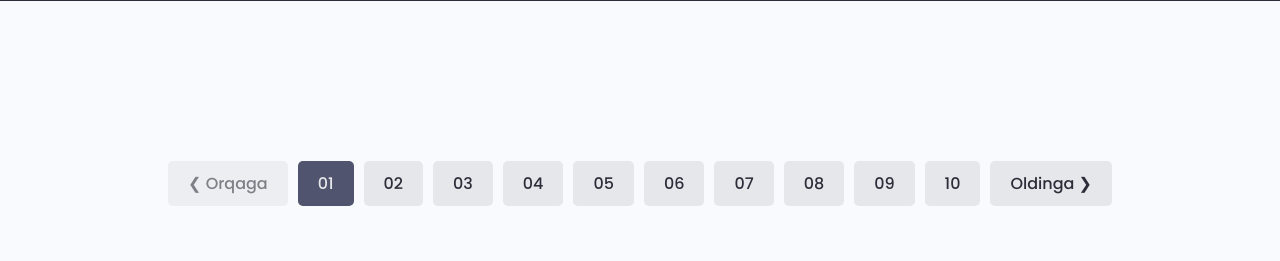
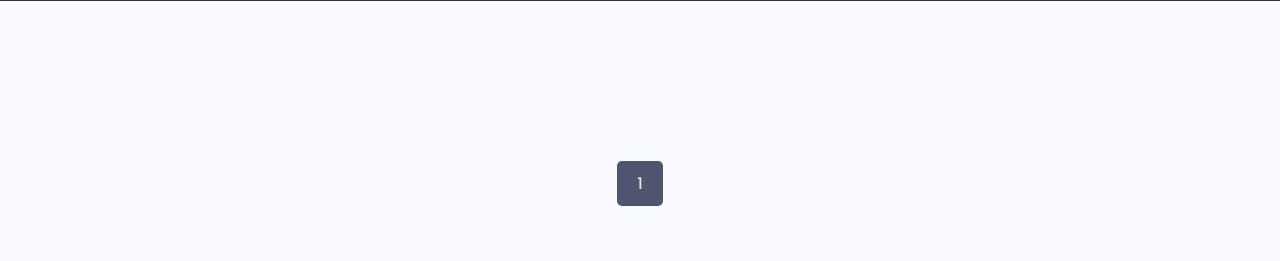
Before and after one commit to bakhtiyorturaev/education_center, a Django app: page / in a window 1280 px wide. Shown: the part 395-656 px from the top of the page. Run offline with Django 4.2, Linux system fonts and the light colour scheme; some libraries are stand-ins or nearby versions.

Commit message:
paginator_page

```diff
--- a/users/templates/users/profiles.html
+++ b/users/templates/users/profiles.html
@@ -11,10 +11,10 @@
             </div>
 
             <div class="hero-section__search">
-                <form class="form" action="#" method="get">
+                <form class="form" action="{% url 'profiles' %}" method="get">
                     <div class="form__field">
                         <label for="formInput#search">Bitiruvchilarni top </label>
-                        <input class="input input--text" id="formInput#search" type="text" name="text"
+                        <input class="input input--text" id="formInput#search" type="text" name="q"
                             placeholder="Bitiruvchi ismi bilan top" />
                     </div>
 
@@ -27,7 +27,7 @@
     <section class="devlist">
         <div class="container">
             <div class="grid grid--three">
-                {% for user in users %}
+                {% for user in users_page %}
                 <div class="column card">
                     <div class="dev">
                         <a href="{% url 'profile' user.id %}" class="card__body">
@@ -58,21 +58,33 @@
         </div>
     </section>
 
-    <div class="pagination">
-        <ul class="container">
-            <li><a href="#" class="btn btn--disabled">&#10094; Orqaga</a></li>
-            <li><a href="#" class="btn btn--sub">01</a></li>
-            <li><a href="#" class="btn">02</a></li>
-            <li><a href="#" class="btn">03</a></li>
-            <li><a href="#" class="btn">04</a></li>
-            <li><a href="#" class="btn">05</a></li>
-            <li><a href="#" class="btn">06</a></li>
-            <li><a href="#" class="btn">07</a></li>
-            <li><a href="#" class="btn">08</a></li>
-            <li><a href="#" class="btn">09</a></li>
-            <li><a href="#" class="btn">10</a></li>
-            <li><a href="#" class="btn">Oldinga &#10095;</a></li>
-        </ul>
-    </div>
+
+<div class="pagination">
+    <ul class="container">
+        {% if users_page.has_previous %}
+            <li><a href="?page=1" class="btn">&#10094; Orqaga</a></li>
+        {% endif %}
+        {% if 1 not in page_numbers %}
+            <li><span class="btn btn--sub">1</span></li>
+            {% if 2 not in page_numbers %}
+                <li><span class="btn">...</span></li>
+            {% endif %}
+        {% endif %}
+        {% for page_num in page_numbers %}
+            <li><a href="?page={{ page_num }}" class="btn{% if current_page == page_num %} btn--sub{% endif %}">{{ page_num }}</a></li>
+        {% endfor %}
+        {% if max_pages not in page_numbers %}
+            {% if max_pages|add:'-1' not in page_numbers %}
+                <li><span class="btn">...</span></li>
+            {% endif %}
+            <li><a href="?page={{ max_pages }}" class="btn">{{ max_pages }}</a></li>
+        {% endif %}
+        {% if users_page.has_next %}
+            <li><a href="?page={{ max_pages }}" class="btn">Oldinga &#10095;</a></li>
+        {% endif %}
+    </ul>
+</div>
+
+
 </main>
 {% endblock %}
--- a/users/views.py
+++ b/users/views.py
@@ -5,14 +5,36 @@ from django.contrib.auth import authenticate, login, logout
 from .forms import *
 from django.contrib import messages
 from django.contrib.auth.decorators import login_required
+from django.core.paginator import Paginator
+
+
 # Create your views here.
 
 def profiles(request):
+    profile = request.GET.get('q')
     users = Profil.objects.all()
+
+    if profile:
+        users = users.filter(name__icontains=profile)
+
+    page_number = request.GET.get('page')
+    paginator = Paginator(users, 1)
+    users_page = paginator.get_page(page_number)
+
+    max_pages = paginator.num_pages
+    current_page = users_page.number
+    start_page = max(current_page - 5, 1)
+    end_page = min(current_page + 4, max_pages)
+    page_numbers = range(start_page, end_page + 1)
+
     context = {
-        "users": users
+        "users_page": users_page,
+        "page_numbers": page_numbers,
+        "max_pages": max_pages,
+        "current_page": current_page,
     }
     return render(request, 'users/profiles.html', context)
+
 
 def profile(request, id):
     user = Profil.objects.get(id=id)
@@ -38,8 +60,8 @@ def login_user(request):
         else:
             messages.error(request, 'Bunday login va parol mavjud emas')
 
+    return render(request, "users/login.html")
 
-    return render(request, "users/login.html")
 
 def logout_user(request):
     logout(request)
@@ -75,13 +97,14 @@ def register_user(request):
 
     return render(request, "users/register.html", context)
 
+
 @login_required(login_url='login')
 def account(request):
     profil = request.user.profil
     context = {
         "profil": profil
     }
-    return render(request,"users/account.html", context)
+    return render(request, "users/account.html", context)
 
 
 @login_required(login_url='login')
@@ -97,4 +120,4 @@ def account_edit(request):
     context = {
         "form": form
     }
-    return render(request,"users/account_edit.html", context)
+    return render(request, "users/account_edit.html", context)
```
